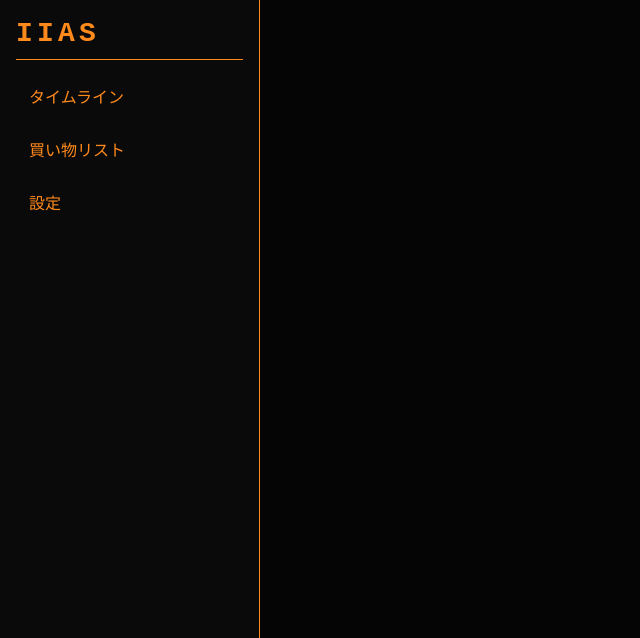
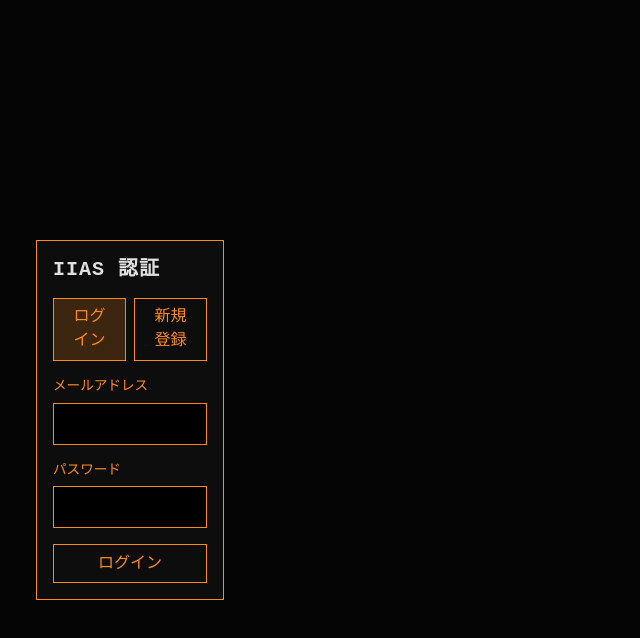
Before and after one commit to towakey/iias-web, a Nuxt app: page /login in a window 1280 px wide. Shown: the top 638 px of the page, without its empty margins (0-640 px from the left). Built offline with nearby package versions, Linux system fonts and the light colour scheme.

Commit message:
feat: connect iias-web with iias-core auth API

```diff
--- a/app/app.vue
+++ b/app/app.vue
@@ -1,15 +1,28 @@
 <template>
   <div class="ndma-theme-ops iias-app">
-    <aside class="iias-sidebar">
+    <aside v-if="auth.user?.id" class="iias-sidebar">
       <h1 class="iias-logo">IIAS</h1>
       <nav class="iias-nav">
         <NuxtLink to="/" class="iias-nav-link">タイムライン</NuxtLink>
         <NuxtLink to="/shopping" class="iias-nav-link">買い物リスト</NuxtLink>
         <NuxtLink to="/settings" class="iias-nav-link">設定</NuxtLink>
       </nav>
+      <div style="margin-top: auto; padding-top: 1rem; border-top: 1px solid #ff8a1c;">
+        <p style="font-size: 0.8rem; margin: 0 0 0.5rem;">{{ auth.user?.name }}</p>
+        <button class="iias-btn" style="width: 100%;" @click="logout">ログアウト</button>
+      </div>
     </aside>
     <main class="iias-main">
       <NuxtPage />
     </main>
   </div>
 </template>
+
+<script setup>
+const auth = useAuth()
+
+async function logout() {
+  await auth.logout()
+  await navigateTo('/login')
+}
+</script>
--- /dev/null
+++ b/app/composables/useApi.ts
@@ -0,0 +1,53 @@
+export function useApi() {
+  const config = useRuntimeConfig()
+  const baseURL = config.public.apiBaseUrl as string
+
+  const token = useState<string | null>('api-token', () => null)
+
+  const headers = computed(() => {
+    const h: Record<string, string> = {
+      Accept: 'application/json',
+      'Content-Type': 'application/json',
+    }
+    if (token.value) {
+      h.Authorization = `Bearer ${token.value}`
+    }
+    return h
+  })
+
+  async function get<T = unknown>(path: string) {
+    return $fetch<T>(`${baseURL}${path}`, { headers: headers.value })
+  }
+
+  async function post<T = unknown>(path: string, body?: unknown) {
+    return $fetch<T>(`${baseURL}${path}`, {
+      method: 'POST',
+      body,
+      headers: headers.value,
+    })
+  }
+
+  async function del<T = unknown>(path: string) {
+    return $fetch<T>(`${baseURL}${path}`, {
+      method: 'DELETE',
+      headers: headers.value,
+    })
+  }
+
+  function setToken(value: string | null) {
+    token.value = value
+    if (value) {
+      localStorage.setItem('iias_token', value)
+    } else {
+      localStorage.removeItem('iias_token')
+    }
+  }
+
+  function loadToken() {
+    if (import.meta.client) {
+      token.value = localStorage.getItem('iias_token')
+    }
+  }
+
+  return { get, post, del, token, setToken, loadToken }
+}
--- /dev/null
+++ b/app/composables/useAuth.ts
@@ -0,0 +1,64 @@
+type User = {
+  id: number
+  name: string
+  email: string
+}
+
+export function useAuth() {
+  const api = useApi()
+  const user = useState<User | null>('auth-user', () => null)
+  const isReady = useState<boolean>('auth-ready', () => false)
+
+  async function init() {
+    api.loadToken()
+    if (api.token.value) {
+      try {
+        user.value = await api.get<User>('/user')
+      } catch {
+        api.setToken(null)
+      }
+    }
+    isReady.value = true
+  }
+
+  async function login(email: string, password: string) {
+    const res = await api.post<{ user: User; token: string }>('/login', {
+      email,
+      password,
+    })
+    api.setToken(res.token)
+    user.value = res.user
+    return res.user
+  }
+
+  async function register(name: string, email: string, password: string, passwordConfirmation: string) {
+    const res = await api.post<{ user: User; token: string }>('/register', {
+      name,
+      email,
+      password,
+      password_confirmation: passwordConfirmation,
+    })
+    api.setToken(res.token)
+    user.value = res.user
+    return res.user
+  }
+
+  async function logout() {
+    try {
+      await api.post('/logout')
+    } catch {
+      // ignore
+    }
+    api.setToken(null)
+    user.value = null
+  }
+
+  return {
+    user,
+    isReady,
+    init,
+    login,
+    register,
+    logout,
+  }
+}
--- /dev/null
+++ b/app/pages/login.vue
@@ -0,0 +1,87 @@
+<template>
+  <div class="iias-login">
+    <div class="iias-card" style="max-width: 420px; width: 100%;">
+      <h2 class="iias-title" style="margin-bottom: 1rem;">IIAS 認証</h2>
+
+      <div class="iias-tabs" style="display: flex; gap: 0.5rem; margin-bottom: 1rem;">
+        <button
+          class="iias-btn"
+          :style="mode === 'login' ? 'background: rgba(255,138,28,0.2)' : ''"
+          @click="mode = 'login'"
+        >ログイン</button>
+        <button
+          class="iias-btn"
+          :style="mode === 'register' ? 'background: rgba(255,138,28,0.2)' : ''"
+          @click="mode = 'register'"
+        >新規登録</button>
+      </div>
+
+      <form @submit.prevent="submit">
+        <div v-if="mode === 'register'" class="iias-form-row">
+          <label class="iias-label">名前</label>
+          <input v-model="form.name" type="text" class="iias-input" required />
+        </div>
+        <div class="iias-form-row">
+          <label class="iias-label">メールアドレス</label>
+          <input v-model="form.email" type="email" class="iias-input" required />
+        </div>
+        <div class="iias-form-row">
+          <label class="iias-label">パスワード</label>
+          <input v-model="form.password" type="password" class="iias-input" required />
+        </div>
+        <div v-if="mode === 'register'" class="iias-form-row">
+          <label class="iias-label">パスワード（確認）</label>
+          <input v-model="form.password_confirmation" type="password" class="iias-input" required />
+        </div>
+
+        <p v-if="error" style="color: #ff5555; font-size: 0.85rem; margin-bottom: 0.75rem;">{{ error }}</p>
+
+        <button type="submit" class="iias-btn" style="width: 100%;">
+          {{ mode === 'login' ? 'ログイン' : '登録' }}
+        </button>
+      </form>
+    </div>
+  </div>
+</template>
+
+<script setup>
+const auth = useAuth()
+const mode = ref('login')
+const error = ref('')
+
+const form = reactive({
+  name: '',
+  email: '',
+  password: '',
+  password_confirmation: '',
+})
+
+watch(mode, () => {
+  error.value = ''
+})
+
+async function submit() {
+  error.value = ''
+  try {
+    if (mode.value === 'login') {
+      await auth.login(form.email, form.password)
+    } else {
+      await auth.register(form.name, form.email, form.password, form.password_confirmation)
+    }
+    await navigateTo('/')
+  } catch (e) {
+    error.value = e?.data?.message || '認証に失敗しました'
+  }
+}
+</script>
+
+<style scoped>
+.iias-login {
+  min-height: 100vh;
+  display: flex;
+  align-items: center;
+  justify-content: center;
+  padding: 1rem;
+  background: #050505;
+}
+</style>
--- a/nuxt.config.ts
+++ b/nuxt.config.ts
@@ -10,4 +10,9 @@ export default defineNuxtConfig({
     '~/assets/css/ndma-ui.css',
     '~/assets/css/iias.css',
   ],
+  runtimeConfig: {
+    public: {
+      apiBaseUrl: 'http://localhost:8000/api',
+    },
+  },
 })
```
Also changed, not shown: app/middleware/auth.global.ts (added, +19 -0 lines), tsconfig.json (+1 -16 lines).
